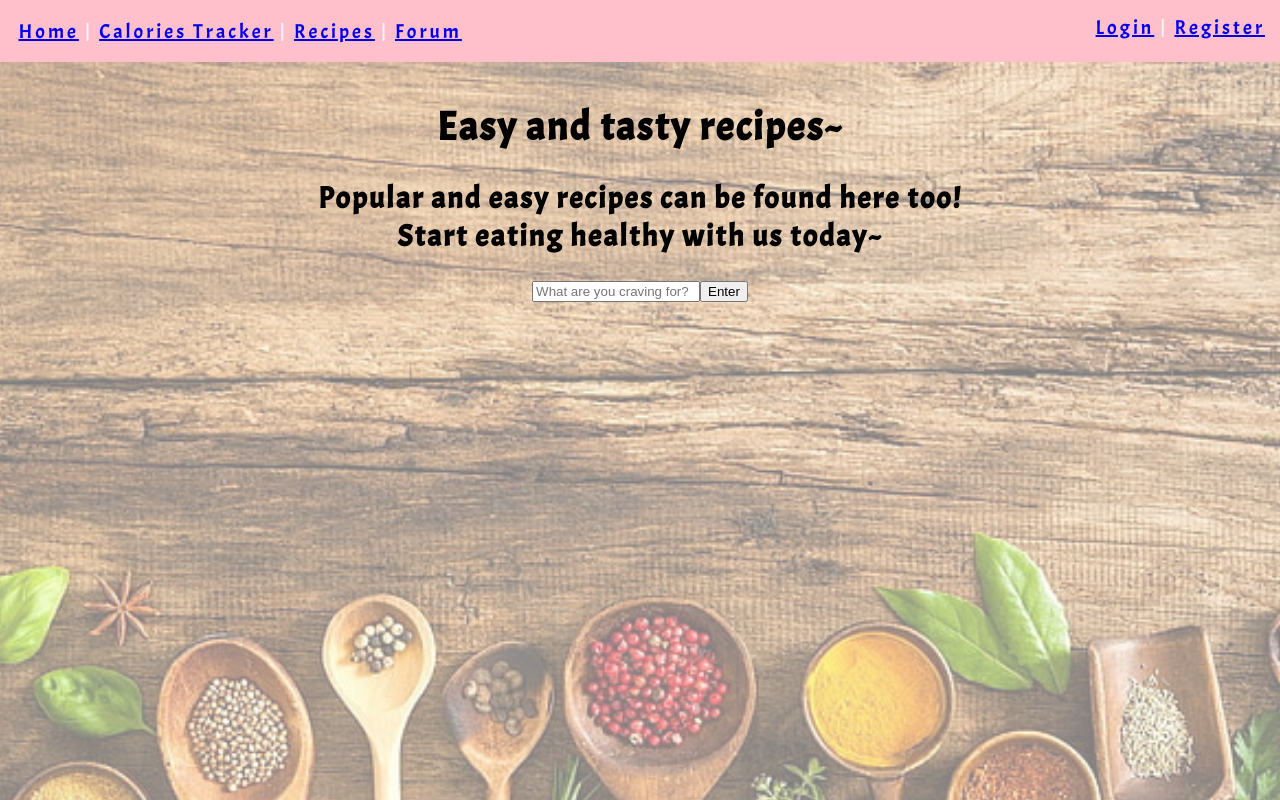
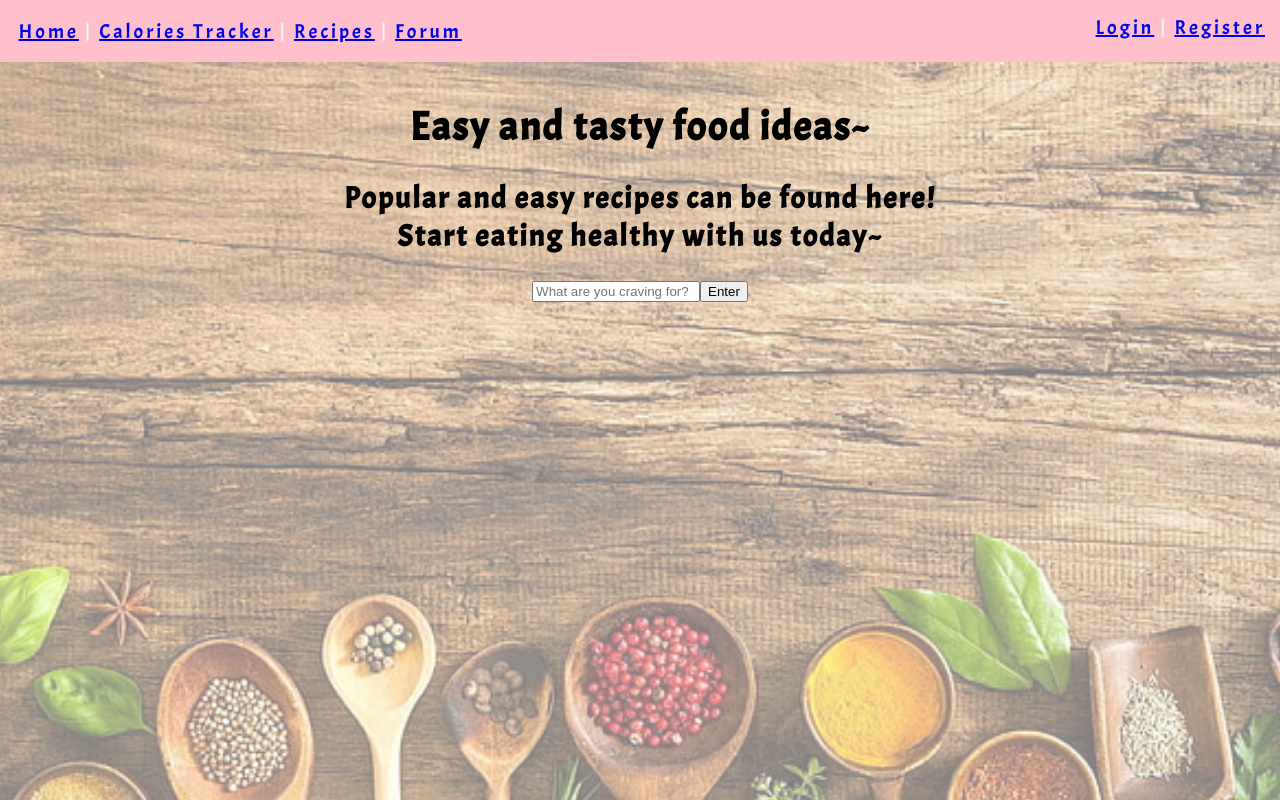
Before and after one commit to joykwokll/Foodie-Diary, a React (Create React App) app: page /Recipes in a window 1280 px wide. Shown: the top 800 px of the page. Built offline with nearby package versions, Linux system fonts and the light colour scheme; a web font is replaced by a local one.

Commit message:
I'm done

```diff
--- a/src/Routes/Recipes/RecipeResult.css
+++ b/src/Routes/Recipes/RecipeResult.css
@@ -7,6 +7,11 @@
     padding: 50px;
     margin: 20px;
     height: 270px;
+    /* -webkit-transition: opacity 2s ease-in;
+    -moz-transition: opacity 2s ease-in;
+     -ms-transition: opacity 2s ease-in;
+      -o-transition: opacity 2s ease-in;
+         transition: opacity 2s ease-in; */
   }
 
 .foodTitle {
--- a/src/Routes/Recipes/Recipes.css
+++ b/src/Routes/Recipes/Recipes.css
@@ -2,7 +2,7 @@
     text-align: center;
     background-image: url("./RecipesBG.jpeg");
     opacity: 0.5;
-    background-repeat: no-repeat;
+    background-repeat: repeat-y;
     background-size: cover;
     background-position: center;
     width: 100%;
@@ -26,7 +26,9 @@
 
 .recipeOverall {
     display: flex;
-    width: 10px;
+    position: absolute;
+    flex-wrap: wrap;
+    left:4%;
 }
 
 
--- a/src/Routes/Recipes/Recipes.js
+++ b/src/Routes/Recipes/Recipes.js
@@ -12,7 +12,7 @@ function Recipes() {
   const callApi = () => {
     axios
       .get(
-        `https://api.spoonacular.com/recipes/complexSearch?query=${keyword}&apiKey=e905888b74ab41bb88de105721948ff1`,
+        `https://api.spoonacular.com/recipes/complexSearch?query=${keyword}&apiKey=e905888b74ab41bb88de105721948ff1&limit=3`,
         {}
       )
       .then(function (response) {
@@ -54,9 +54,9 @@ function Recipes() {
     <div>
       <div className="Recipesbg"></div>
       <div className="Recipes">
-        <h1>Easy and tasty recipes~</h1>
+        <h1>Easy and tasty food ideas~</h1>
         <h2>
-          Popular and easy recipes can be found here too!
+          Popular and easy recipes can be found here!
           <br /> Start eating healthy with us today~
         </h2>
       </div>
@@ -72,8 +72,8 @@ function Recipes() {
 
       <div className="recipeOverall">
         {results && results[1] ? (
-          results[1].results.map((data, index) => {
-            return <RecipeResult results={data} />;
+          results[1].results.slice(0,3).map((data, index) => {
+            return <RecipeResult results={data} /> //ask simon about difference in results
           })
         ) : (
           <></>
@@ -84,3 +84,8 @@ function Recipes() {
 }
 
 export default Recipes;
+
+
+
+
+      {/* <pre>{JSON.stringify(results, null, 2)}</pre> */}
```
